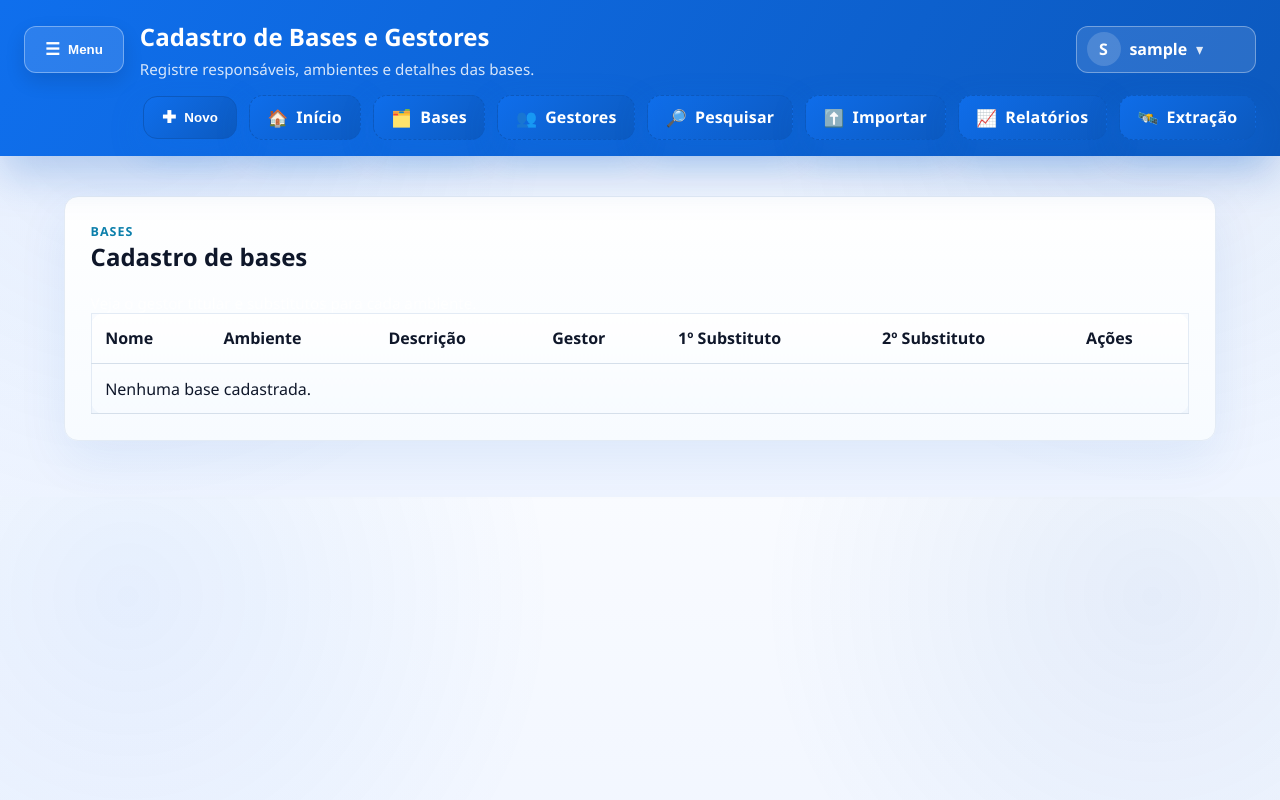
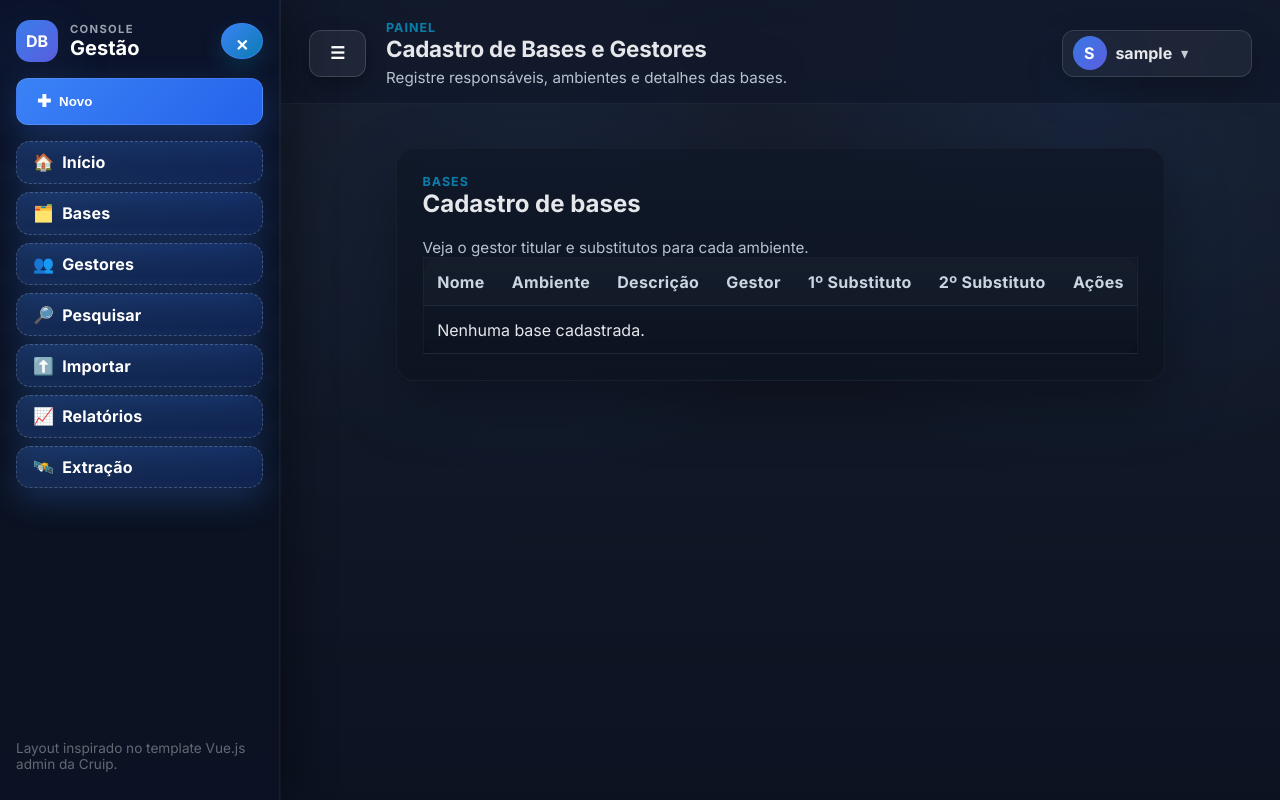
Before and after one commit to leandrojtv/Arquivos, a Flask app: page /bases in a window 1280 px wide. Run offline with Flask 3, Linux system fonts and the light colour scheme; the visitor is signed in with stand-in values (Sample User, id 1); data comes from the database, SQL or seed files in the repository; data that the repository does not hold is empty.

Commit message:
Adopt Cruip-inspired dashboard layout

```diff
--- a/static/style.css
+++ b/static/style.css
@@ -1,12 +1,17 @@
+@import url('https://fonts.googleapis.com/css2?family=Inter:wght@400;500;600;700&display=swap');
+
 :root {
-  font-family: 'Segoe UI', Tahoma, Geneva, Verdana, sans-serif;
-  --primary: #0f6fed;
-  --primary-dark: #0c59be;
-  --secondary: #e6f1ff;
-  --danger: #d9534f;
-  --light: #f7faff;
-  --border: #d5dfea;
-  --muted: #506176;
+  font-family: 'Inter', 'Segoe UI', Tahoma, Geneva, Verdana, sans-serif;
+  --primary: #3b82f6;
+  --primary-dark: #1d4ed8;
+  --secondary: #111827;
+  --danger: #ef4444;
+  --light: #0f172a;
+  --border: #1f2937;
+  --muted: #9ca3af;
+  --card: #0b1221;
+  --card-strong: #101726;
+  --glow: 0 20px 60px rgba(59, 130, 246, 0.18);
 }
 
 * {
@@ -15,49 +20,163 @@
 
 body {
   margin: 0;
-  background: radial-gradient(circle at 10% 20%, rgba(15, 111, 237, 0.08), transparent 35%),
-    radial-gradient(circle at 90% 20%, rgba(12, 89, 190, 0.08), transparent 32%),
-    linear-gradient(180deg, #f9fbff 0%, #eef4ff 100%);
-  color: #0f172a;
+  background: radial-gradient(circle at 10% 10%, rgba(59, 130, 246, 0.18), transparent 25%),
+      radial-gradient(circle at 90% 0%, rgba(59, 130, 246, 0.12), transparent 25%),
+      linear-gradient(180deg, #0b1221 0%, #0b1221 60%, #0f172a 100%);
+  color: #e5e7eb;
+  min-height: 100vh;
+}
+
+.app-shell {
+  background: linear-gradient(135deg, rgba(59, 130, 246, 0.07), transparent 30%),
+    linear-gradient(180deg, rgba(17, 24, 39, 0.65), rgba(11, 18, 33, 0.95));
+}
+
+.dashboard-shell {
+  display: grid;
+  grid-template-columns: 1fr;
+  min-height: 100vh;
+}
+
+.dashboard-shell.has-sidebar {
+  grid-template-columns: 280px 1fr;
+}
+
+.workspace {
+  position: relative;
+  display: flex;
+  flex-direction: column;
+  min-height: 100vh;
+  background: radial-gradient(circle at 25% 30%, rgba(59, 130, 246, 0.08), transparent 28%),
+    radial-gradient(circle at 80% 20%, rgba(59, 130, 246, 0.08), transparent 32%),
+    linear-gradient(180deg, rgba(16, 24, 40, 0.9), rgba(11, 18, 33, 0.95));
+  border-left: 1px solid rgba(255, 255, 255, 0.04);
+}
+
+.sidebar {
+  background: linear-gradient(180deg, #0c142b, #0b1221 50%, #0c1223 100%);
+  border-right: 1px solid rgba(255, 255, 255, 0.05);
+  box-shadow: 12px 0 40px rgba(0, 0, 0, 0.35);
+  padding: 1.25rem 1rem 1.75rem;
+  display: flex;
+  flex-direction: column;
+  gap: 1rem;
+  position: sticky;
+  top: 0;
+  min-height: 100vh;
+  transform: translateX(-100%);
+  transition: transform 0.2s ease, box-shadow 0.2s ease;
+  z-index: 12;
+}
+
+.sidebar.open {
+  transform: translateX(0);
+}
+
+@media (min-width: 1025px) {
+  .dashboard-shell.has-sidebar .sidebar {
+    transform: translateX(0);
+  }
+}
+
+.sidebar-header {
+  display: flex;
+  align-items: center;
+  justify-content: space-between;
+  gap: 0.75rem;
+}
+
+.brand {
+  display: flex;
+  align-items: center;
+  gap: 0.75rem;
+}
+
+.brand-icon {
+  width: 42px;
+  height: 42px;
+  border-radius: 14px;
+  background: linear-gradient(135deg, rgba(59, 130, 246, 0.95), rgba(99, 102, 241, 0.9));
+  color: #fff;
+  display: grid;
+  place-items: center;
+  font-weight: 700;
+  box-shadow: var(--glow);
+}
+
+.sidebar .eyebrow {
+  margin: 0;
+  text-transform: uppercase;
+  letter-spacing: 0.12em;
+  color: #9ca3af;
+  font-size: 0.7rem;
+}
+
+.sidebar h2 {
+  margin: 0;
+  color: #fff;
+  font-size: 1.25rem;
+}
+
+.sidebar-actions {
+  display: flex;
+  gap: 0.5rem;
+}
+
+.sidebar .main-nav {
+  display: flex;
+  flex-direction: column;
+  gap: 0.5rem;
+  margin: 0;
+}
+
+.sidebar .nav-button {
+  width: 100%;
+  justify-content: flex-start;
+}
+
+.sidebar-footer {
+  margin-top: auto;
+  color: #9ca3af;
+  font-size: 0.85rem;
 }
 
 .site-header {
-  background: linear-gradient(120deg, #0f6fed, #0c59be);
-  color: #fff;
-  padding: 1.25rem 1.5rem 1rem;
-  box-shadow: 0 18px 40px rgba(12, 89, 190, 0.25);
+  background: rgba(15, 23, 42, 0.75);
+  color: #e5e7eb;
+  padding: 1.25rem 1.75rem 1rem;
+  backdrop-filter: blur(12px);
+  border-bottom: 1px solid rgba(255, 255, 255, 0.05);
   position: sticky;
   top: 0;
-  z-index: 10;
+  z-index: 9;
 }
 
 .header-main {
   display: grid;
   grid-template-columns: auto 1fr auto;
   align-items: center;
-  gap: 1rem;
+  gap: 1.25rem;
 }
 
 .site-header h1 {
   margin: 0 0 0.35rem 0;
-  font-size: 1.5rem;
+  font-size: 1.4rem;
+  letter-spacing: -0.01em;
 }
 
 .subtitle {
   margin: 0;
   opacity: 0.9;
   font-size: 0.95rem;
-  color: rgba(255, 255, 255, 0.92);
+  color: #cbd5e1;
 }
 
 
 .main-nav {
-  display: none;
-  gap: 0.75rem;
-  flex-wrap: wrap;
-  margin-top: 1rem;
-  justify-content: flex-end;
-  align-items: center;
+  display: flex;
+  flex-direction: column;
+  gap: 0.5rem;
 }
 
 .main-nav.open {
@@ -71,15 +190,15 @@
 }
 
 .menu-toggle {
-  background: rgba(255, 255, 255, 0.12);
+  background: rgba(255, 255, 255, 0.06);
   color: #fff;
-  border-color: rgba(255, 255, 255, 0.35);
-  box-shadow: 0 8px 20px rgba(0, 0, 0, 0.12);
+  border-color: rgba(255, 255, 255, 0.15);
+  box-shadow: 0 8px 20px rgba(0, 0, 0, 0.3);
 }
 
 .main-nav .nav-button {
   border-radius: 14px;
-  padding: 0.65rem 1.1rem;
+  padding: 0.65rem 1rem;
   border-width: 1.5px;
   letter-spacing: 0.01em;
 }
@@ -91,7 +210,7 @@
 }
 
 .nav-new {
-  box-shadow: 0 14px 30px rgba(12, 89, 190, 0.28);
+  box-shadow: var(--glow);
 }
 
 .icon {
@@ -103,20 +222,21 @@
 
 .user-menu {
   position: relative;
-  min-width: 180px;
+  min-width: 190px;
   border-radius: 12px;
   padding: 0.35rem 0.6rem;
-  background-color: rgba(255, 255, 255, 0.12);
-  border: 1px solid rgba(255, 255, 255, 0.35);
+  background-color: rgba(255, 255, 255, 0.05);
+  border: 1px solid rgba(255, 255, 255, 0.12);
   cursor: pointer;
   outline: none;
+  box-shadow: 0 10px 30px rgba(0, 0, 0, 0.25);
 }
 
 .user-trigger {
   display: flex;
   align-items: center;
   gap: 0.55rem;
-  color: #fff;
+  color: #e5e7eb;
   font-weight: 700;
 }
 
@@ -126,9 +246,11 @@
   border-radius: 50%;
   display: grid;
   place-items: center;
-  background: rgba(255, 255, 255, 0.16);
+  background: linear-gradient(135deg, rgba(59, 130, 246, 0.9), rgba(99, 102, 241, 0.9));
   font-weight: 800;
   letter-spacing: 0.5px;
+  color: #fff;
+  box-shadow: var(--glow);
 }
 
 .user-name {
@@ -174,8 +297,8 @@
 }
 
 main {
-  padding: 2.5rem 1.5rem 3.5rem;
-  max-width: 1200px;
+  padding: 2.75rem 2rem 3.75rem;
+  max-width: 1280px;
   margin: 0 auto;
   display: flex;
   flex-direction: column;
@@ -190,26 +313,27 @@
 .card,
 form,
 table {
-  background: linear-gradient(180deg, #ffffff, #f7fbff);
-  border-radius: 14px;
+  background: linear-gradient(180deg, rgba(16, 24, 40, 0.92), rgba(13, 20, 33, 0.96));
+  border-radius: 18px;
   padding: 1.6rem;
-  box-shadow: 0 18px 50px rgba(12, 89, 190, 0.08);
-  border: 1px solid #e3ebf5;
-  backdrop-filter: blur(2px);
+  box-shadow: 0 22px 60px rgba(0, 0, 0, 0.35);
+  border: 1px solid rgba(255, 255, 255, 0.04);
+  backdrop-filter: blur(4px);
 }
 
 .panel {
-  background-color: #fff;
-  border-radius: 12px;
+  background-color: var(--card);
+  border-radius: 14px;
   padding: 1.25rem;
-  box-shadow: 0 10px 30px rgba(0, 0, 0, 0.04);
-  border: 1px solid #edf0f3;
+  box-shadow: 0 10px 30px rgba(0, 0, 0, 0.24);
+  border: 1px solid rgba(255, 255, 255, 0.05);
 }
 
 label {
   display: block;
   font-weight: 600;
   margin-bottom: 0.35rem;
+  color: #cbd5e1;
 }
 
 input[type='text'],
@@ -236,16 +362,17 @@
 select:focus,
 textarea:focus {
   outline: none;
-  border-color: var(--primary);
-  box-shadow: 0 0 0 3px rgba(13, 156, 224, 0.18);
+  border-color: #2563eb;
+  box-shadow: 0 0 0 3px rgba(59, 130, 246, 0.2);
+  background-color: rgba(255, 255, 255, 0.06);
 }
 
 button,
 .button {
   padding: 0.75rem 1.25rem;
-  border: 1px solid var(--primary-dark);
+  border: 1px solid rgba(255, 255, 255, 0.12);
   border-radius: 12px;
-  background: linear-gradient(135deg, var(--primary), var(--primary-dark));
+  background: linear-gradient(135deg, #3b82f6, #2563eb);
   color: #fff;
   font-weight: 700;
   cursor: pointer;
@@ -256,14 +383,14 @@
   gap: 0.5rem;
   text-align: center;
   transition: transform 0.1s ease, box-shadow 0.1s ease, opacity 0.2s ease;
-  box-shadow: 0 12px 32px rgba(15, 111, 237, 0.25);
+  box-shadow: 0 12px 32px rgba(59, 130, 246, 0.28);
 }
 
 button:hover,
 .button:hover {
   opacity: 0.95;
   transform: translateY(-1px);
-  box-shadow: 0 14px 34px rgba(15, 111, 237, 0.32);
+  box-shadow: 0 16px 40px rgba(59, 130, 246, 0.35);
 }
 
 .inline-form {
@@ -287,16 +414,16 @@
 
 
 .button.secondary {
-  background: linear-gradient(135deg, #465362, #313a44);
-  border-color: #313a44;
+  background: linear-gradient(135deg, #1f2937, #111827);
+  border-color: rgba(255, 255, 255, 0.1);
   color: #fff;
 }
 
 .button.ghost {
-  background: linear-gradient(135deg, rgba(15, 111, 237, 0.9), rgba(12, 89, 190, 0.9));
+  background: linear-gradient(135deg, rgba(59, 130, 246, 0.24), rgba(37, 99, 235, 0.24));
   color: #fff;
-  border: 1px dashed var(--primary-dark);
-  box-shadow: 0 12px 32px rgba(15, 111, 237, 0.25);
+  border: 1px dashed rgba(255, 255, 255, 0.2);
+  box-shadow: 0 12px 32px rgba(59, 130, 246, 0.24);
 }
 
 .button.danger,
@@ -327,6 +454,20 @@
   padding: 0.85rem;
   border-bottom: 1px solid var(--border);
   text-align: left;
+}
+
+table th {
+  color: #cbd5e1;
+  letter-spacing: 0.02em;
+  background: rgba(255, 255, 255, 0.02);
+}
+
+table td {
+  color: #e5e7eb;
+}
+
+table tr:nth-child(even) td {
+  background: rgba(255, 255, 255, 0.02);
 }
 
 table th.compact,
--- a/templates/base.html
+++ b/templates/base.html
@@ -6,16 +6,50 @@
     <title>{% block title %}Gestão de Bases e Gestores{% endblock %}</title>
     <link rel="stylesheet" href="{{ url_for('static', filename='style.css') }}" />
   </head>
-  <body>
+  <body class="app-shell">
+    <div class="dashboard-shell {% if session.get('user') %}has-sidebar{% endif %}">
+      {% if session.get('user') %}
+      <aside class="sidebar" id="sidebar">
+        <div class="sidebar-header">
+          <div class="brand">
+            <div class="brand-icon">DB</div>
+            <div>
+              <p class="eyebrow">Console</p>
+              <h2>Gestão</h2>
+            </div>
+          </div>
+          <button class="icon-button ghost close-sidebar" type="button" aria-label="Fechar menu" data-target="sidebar">✕</button>
+        </div>
+        <div class="sidebar-actions">
+          <button type="button" class="button nav-button primary open-modal nav-new" data-target="novo-modal">
+            <span class="icon">✚</span><span>Novo</span>
+          </button>
+        </div>
+        <nav class="main-nav open" id="main-menu">
+          <a class="button nav-button ghost" href="{{ url_for('landing') }}"><span class="icon">🏠</span><span>Início</span></a>
+          <a class="button nav-button ghost" href="{{ url_for('list_bases') }}"><span class="icon">🗂️</span><span>Bases</span></a>
+          <a class="button nav-button ghost" href="{{ url_for('list_gestors') }}"><span class="icon">👥</span><span>Gestores</span></a>
+          <a class="button nav-button ghost" href="{{ url_for('search') }}"><span class="icon">🔎</span><span>Pesquisar</span></a>
+          <a class="button nav-button ghost" href="{{ url_for('import_records') }}"><span class="icon">⬆️</span><span>Importar</span></a>
+          <a class="button nav-button ghost" href="{{ url_for('reports') }}"><span class="icon">📈</span><span>Relatórios</span></a>
+          <a class="button nav-button ghost" href="{{ url_for('extraction_menu') }}"><span class="icon">🛰️</span><span>Extração</span></a>
+        </nav>
+        <div class="sidebar-footer">
+          <p class="muted">Layout inspirado no template Vue.js admin da Cruip.</p>
+        </div>
+      </aside>
+      {% endif %}
+
+      <div class="workspace">
         <header class="site-header">
           <div class="header-main">
             {% if session.get('user') %}
-        <button class="menu-toggle" type="button" aria-expanded="false" aria-controls="main-menu">
+            <button class="menu-toggle ghost" type="button" aria-expanded="false" aria-controls="sidebar">
               <span class="icon">☰</span>
-          <span>Menu</span>
             </button>
             {% endif %}
             <div>
+              <p class="eyebrow">Painel</p>
               <h1>Cadastro de Bases e Gestores</h1>
               <p class="subtitle">Registre responsáveis, ambientes e detalhes das bases.</p>
             </div>
@@ -32,26 +66,10 @@
                 <a href="{{ url_for('logout') }}">Sair</a>
               </div>
             </div>
-        {% endif %}
-      </div>
-      <nav class="main-nav" id="main-menu">
-        {% if session.get('user') %}
-        <button type="button" class="button nav-button primary open-modal nav-new" data-target="novo-modal">
-          <span class="icon">✚</span><span>Novo</span>
-        </button>
-        <div class="nav-links">
-          <a class="button nav-button ghost" href="{{ url_for('landing') }}"><span class="icon">🏠</span><span>Início</span></a>
-          <a class="button nav-button ghost" href="{{ url_for('list_bases') }}"><span class="icon">🗂️</span><span>Bases</span></a>
-          <a class="button nav-button ghost" href="{{ url_for('list_gestors') }}"><span class="icon">👥</span><span>Gestores</span></a>
-          <a class="button nav-button ghost" href="{{ url_for('search') }}"><span class="icon">🔎</span><span>Pesquisar</span></a>
-          <a class="button nav-button ghost" href="{{ url_for('import_records') }}"><span class="icon">⬆️</span><span>Importar</span></a>
-          <a class="button nav-button ghost" href="{{ url_for('reports') }}"><span class="icon">📈</span><span>Relatórios</span></a>
-          <a class="button nav-button ghost" href="{{ url_for('extraction_menu') }}"><span class="icon">🛰️</span><span>Extração</span></a>
-        </div>
             {% else %}
             <a href="{{ url_for('login') }}" class="pill">Login</a>
             {% endif %}
-      </nav>
+          </div>
         </header>
     {% if session.get('user') %}
     <div class="modal-overlay" id="novo-modal" aria-hidden="true">
@@ -84,6 +102,8 @@
       {% endwith %}
       {% block content %}{% endblock %}
     </main>
+      </div>
+    </div>
     {% if session.get('user') %}
     <script>
       const toggleModal = (targetId, open) => {
@@ -111,30 +131,42 @@
           toggleModal(overlay.id, false);
         }
 
+        const sidebar = document.getElementById('sidebar');
         const menuToggle = document.querySelector('.menu-toggle');
-        const mainNav = document.getElementById('main-menu');
-        if (menuToggle && mainNav && !mainNav.contains(event.target) && !menuToggle.contains(event.target)) {
-          mainNav.classList.remove('open');
+        if (sidebar && menuToggle && !sidebar.contains(event.target) && !menuToggle.contains(event.target)) {
+          sidebar.classList.remove('open');
           menuToggle.setAttribute('aria-expanded', 'false');
         }
       });
       document.addEventListener('keydown', (event) => {
         if (event.key === 'Escape') {
           document.querySelectorAll('.modal-overlay.open').forEach((el) => toggleModal(el.id, false));
+          const sidebar = document.getElementById('sidebar');
+          const toggle = document.querySelector('.menu-toggle');
+          if (sidebar && toggle) {
+            sidebar.classList.remove('open');
+            toggle.setAttribute('aria-expanded', 'false');
+          }
         }
       });
       const menuToggle = document.querySelector('.menu-toggle');
-      const mainNav = document.getElementById('main-menu');
-      if (menuToggle && mainNav) {
-        if (window.innerWidth > 900) {
-          mainNav.classList.add('open');
+      const sidebar = document.getElementById('sidebar');
+      if (menuToggle && sidebar) {
+        if (window.innerWidth > 1024) {
+          sidebar.classList.add('open');
           menuToggle.setAttribute('aria-expanded', 'true');
         }
         menuToggle.addEventListener('click', () => {
-          const isOpen = mainNav.classList.toggle('open');
+          const isOpen = sidebar.classList.toggle('open');
           menuToggle.setAttribute('aria-expanded', isOpen ? 'true' : 'false');
         });
       }
+      document.querySelectorAll('.close-sidebar').forEach((btn) => {
+        btn.addEventListener('click', () => {
+          const target = document.getElementById(btn.dataset.target);
+          if (target) target.classList.remove('open');
+        });
+      });
     </script>
     {% endif %}
   </body>
```
Also changed, not shown: other parts of static/style.css (+41 -56 lines). Lines whose indentation alone changed are shown as unchanged.
